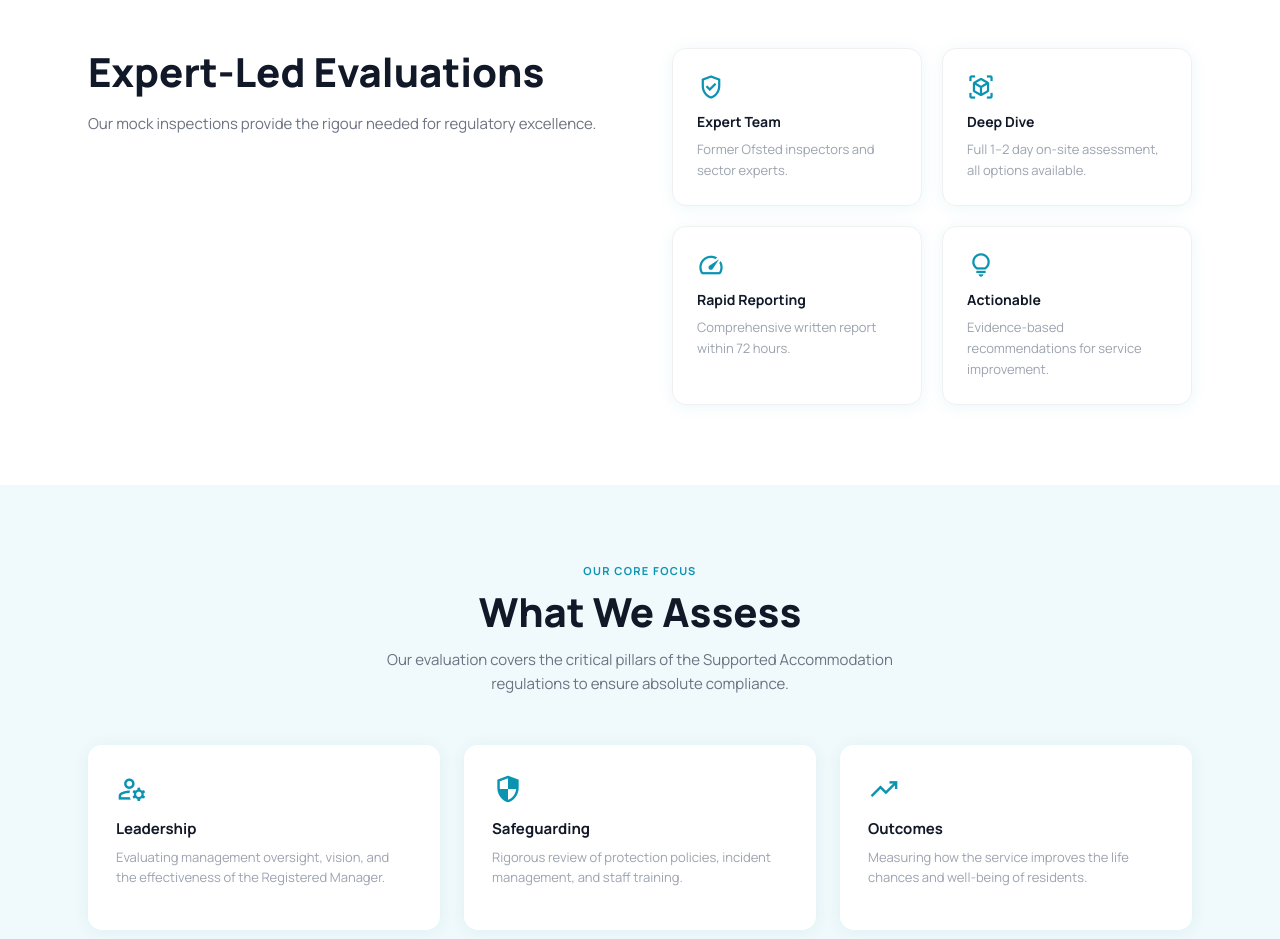
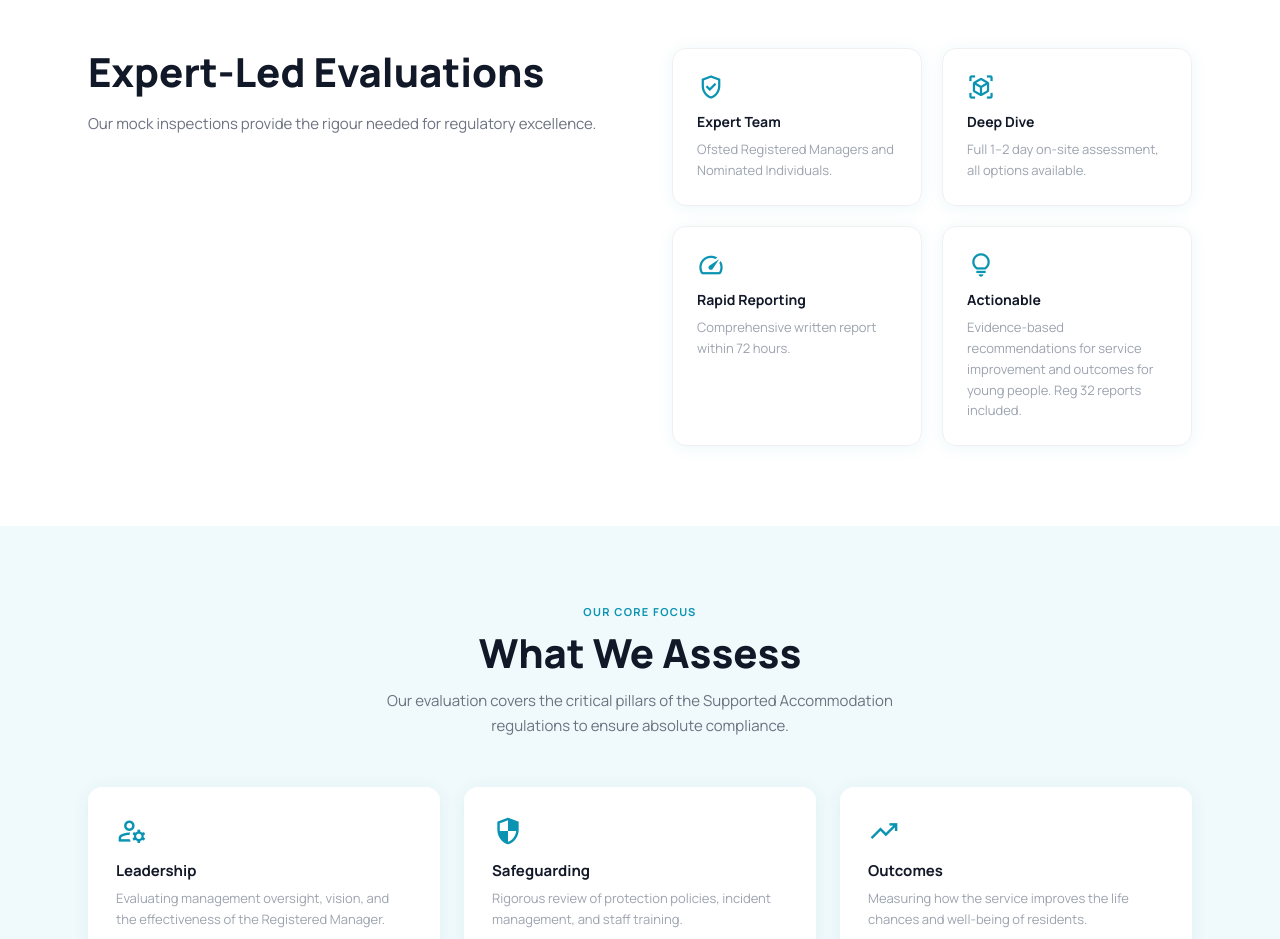
Before and after one commit to Ricki100/SAP, a plain HTML site: page mock-inspections.html in a window 1280 px wide. Shown: the part 1240-2179 px from the top of the page. Drawn offline with nearby package versions, Linux system fonts and the light colour scheme.

Commit message:
text ammends

```diff
--- a/mock-inspections.html
+++ b/mock-inspections.html
@@ -91,7 +91,7 @@
       <div style="background:#fff;border-radius:14px;padding:24px;box-shadow:0 2px 16px rgba(10,148,178,0.08);border:1px solid #f0f0f0;">
         <span class="material-symbols-outlined" style="color:#0a94b2;font-size:28px;display:block;margin-bottom:12px;">verified_user</span>
         <div style="font:700 14px/1.3 'Manrope',sans-serif;color:#111827;margin-bottom:8px;">Expert Team</div>
-        <p style="font:400 13px/1.6 'Manrope',sans-serif;color:#9ca3af;">Former Ofsted inspectors and sector experts.</p>
+        <p style="font:400 13px/1.6 'Manrope',sans-serif;color:#9ca3af;">Ofsted Registered Managers and Nominated Individuals.</p>
       </div>
       <div style="background:#fff;border-radius:14px;padding:24px;box-shadow:0 2px 16px rgba(10,148,178,0.08);border:1px solid #f0f0f0;">
         <span class="material-symbols-outlined" style="color:#0a94b2;font-size:28px;display:block;margin-bottom:12px;">view_in_ar</span>
@@ -106,7 +106,7 @@
       <div style="background:#fff;border-radius:14px;padding:24px;box-shadow:0 2px 16px rgba(10,148,178,0.08);border:1px solid #f0f0f0;">
         <span class="material-symbols-outlined" style="color:#0a94b2;font-size:28px;display:block;margin-bottom:12px;">lightbulb</span>
         <div style="font:700 14px/1.3 'Manrope',sans-serif;color:#111827;margin-bottom:8px;">Actionable</div>
-        <p style="font:400 13px/1.6 'Manrope',sans-serif;color:#9ca3af;">Evidence-based recommendations for service improvement.</p>
+        <p style="font:400 13px/1.6 'Manrope',sans-serif;color:#9ca3af;">Evidence-based recommendations for service improvement and outcomes for young people. Reg 32 reports included.</p>
       </div>
     </div>
   </div>
```
Also changed, not shown: about-us.html (+1 -1 lines).
